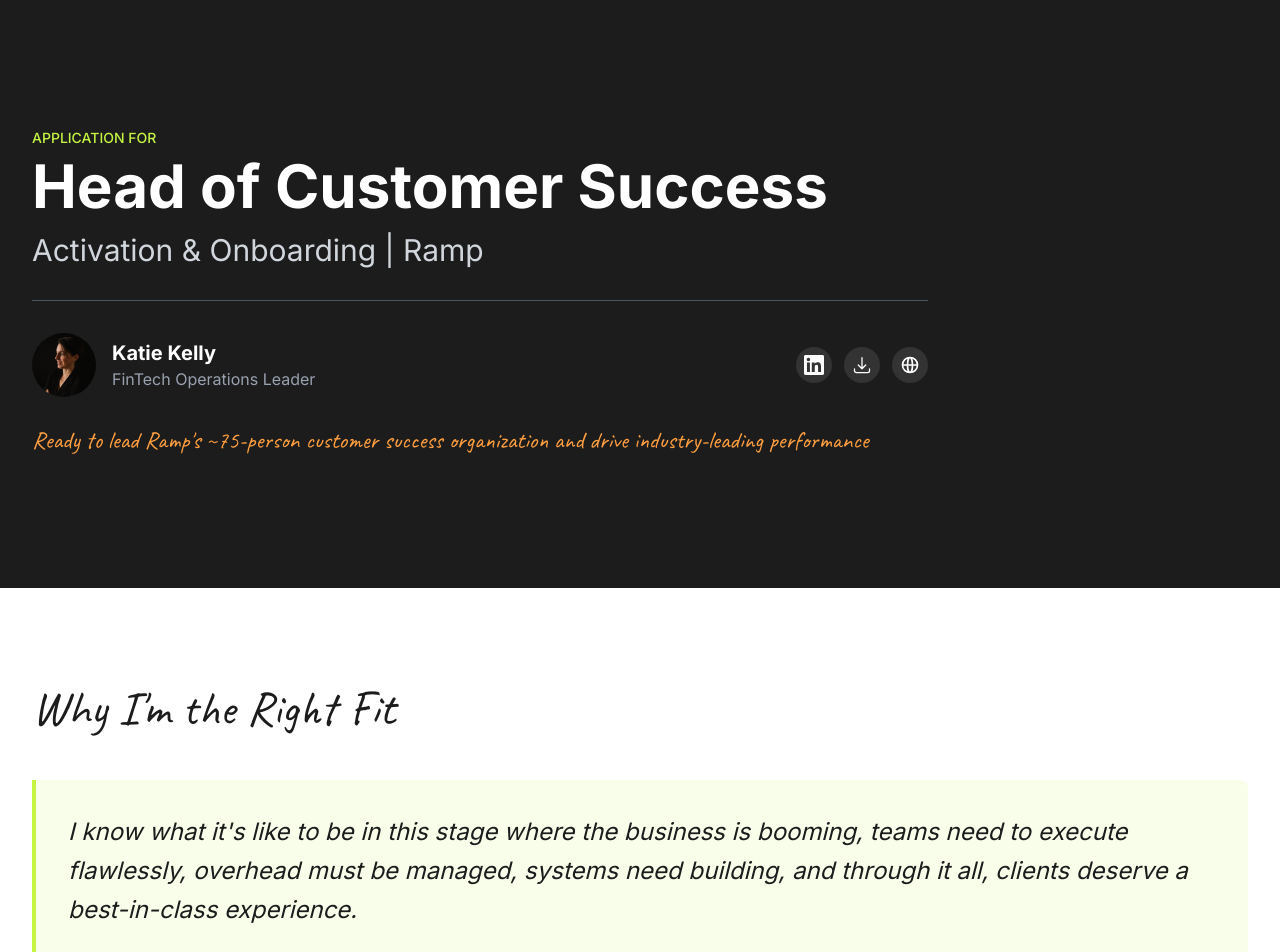
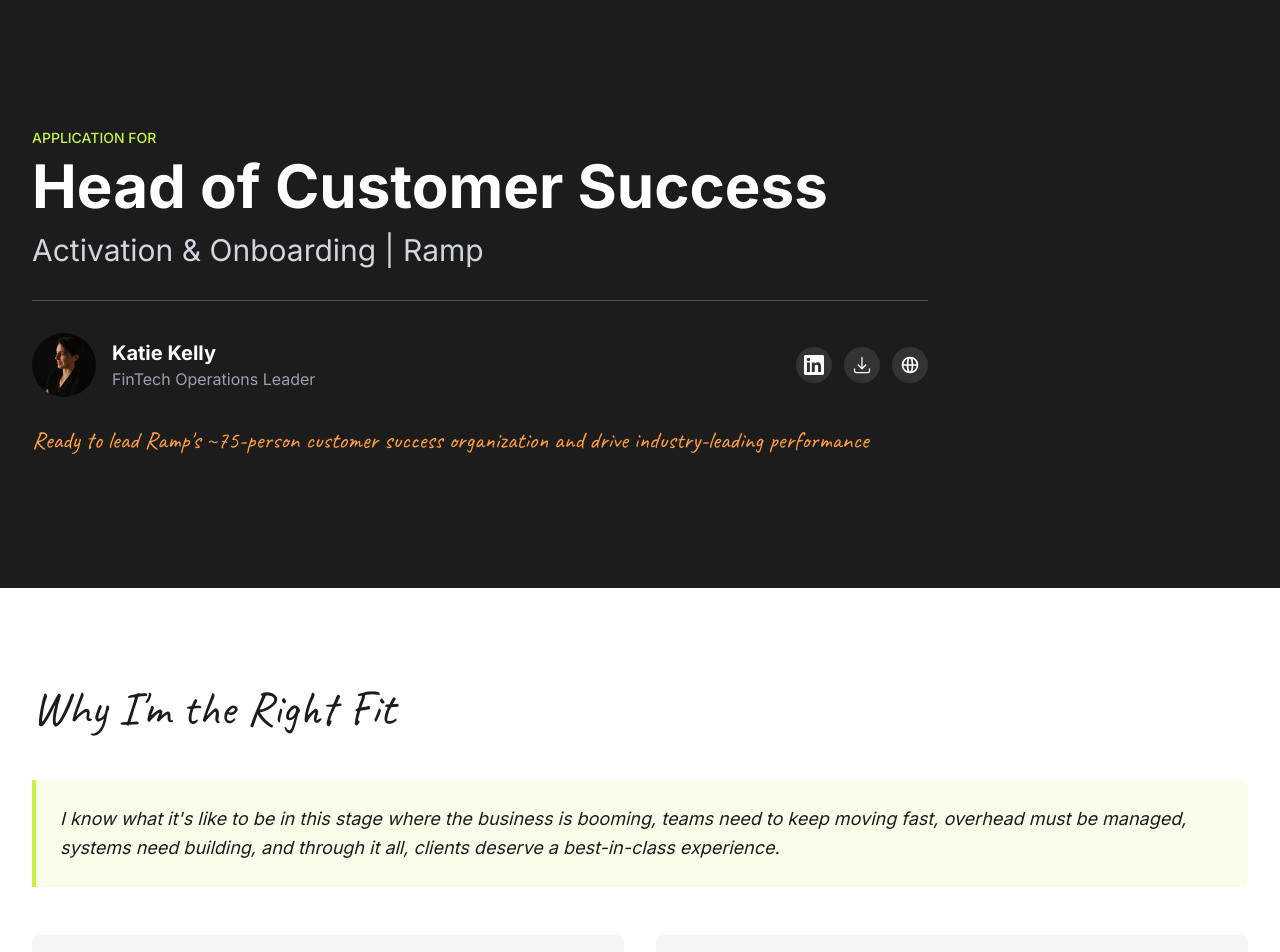
Before and after one commit to kkelly-d1cap/kkelly-personal-site-tw, a Next.js app: page /application/ramp in a window 1280 px wide. Shown: the top 952 px of the page. Built offline with nearby package versions, Linux system fonts and the light colour scheme.

Commit message:
Make empathy hook more subtle and realistic
- Reduce font size from text-xl/2xl to text-lg for less visual weight
- Replace "execute flawlessly" with "keep moving fast" - acknowledges the messy reality of hypergrowth
- Reduce padding from p-8 to p-6 for more subtle presence

```diff
--- a/app/application/ramp/page.tsx
+++ b/app/application/ramp/page.tsx
@@ -86,9 +86,9 @@ export default function RampApplication() {
           </h2>
 
           {/* Empathy Hook */}
-          <div className="bg-lime/10 border-l-4 border-lime p-8 rounded-r-lg mb-12">
-            <p className="text-xl md:text-2xl text-charcoal leading-relaxed italic">
-              I know what it's like to be in this stage where the business is booming, teams need to execute flawlessly, overhead must be managed, systems need building, and through it all, clients deserve a best-in-class experience.
+          <div className="bg-lime/10 border-l-4 border-lime p-6 rounded-r-lg mb-12">
+            <p className="text-lg text-charcoal leading-relaxed italic">
+              I know what it's like to be in this stage where the business is booming, teams need to keep moving fast, overhead must be managed, systems need building, and through it all, clients deserve a best-in-class experience.
             </p>
           </div>
 
```
